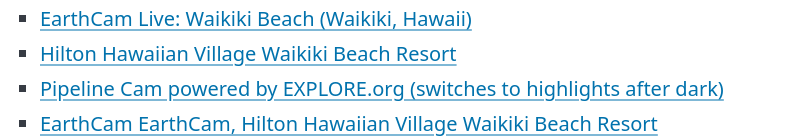
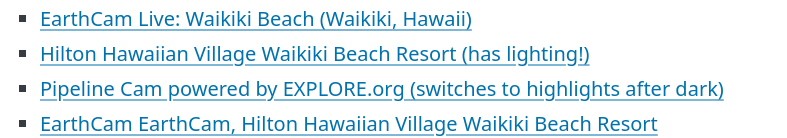
Before and after one commit to mudphone/hitsunami, a plain HTML site: page index.html in a window 1280 px wide. Shown: the part 557-695 px from the top of the page, without its empty margins (0-787 px from the left). Drawn offline with nearby package versions, Linux system fonts and the light colour scheme.

Commit message:
has lighting!

```diff
--- a/index.html
+++ b/index.html
@@ -23,7 +23,7 @@
         <li><a href="https://www.youtube.com/watch?v=6tHEWDnxj2Y">Waikiki Aquarium South Shore Surf Cam</a></li>
         <li><a href="https://www.youtube.com/live/z_Dn0wGfGSU">EarthCam Live: Waikiki Beach (Waikiki, Hawaii)</a></li>
         <!--<li><a href="https://www.ozolio.com/explore/NOKC000000AC">Ozolio</a></li>-->
-        <li><a href="https://www.hilton.com/en/hotels/hnlhvhh-hilton-hawaiian-village-waikiki-beach-resort/resort/webcam/">Hilton Hawaiian Village Waikiki Beach Resort</a></li>
+        <li><a href="https://www.hilton.com/en/hotels/hnlhvhh-hilton-hawaiian-village-waikiki-beach-resort/resort/webcam/">Hilton Hawaiian Village Waikiki Beach Resort (has lighting!)</a></li>
         <li><a href="https://www.youtube.com/live/VI8Wj5EwoRM?si=rXu2qNLJigx4-zh3">Pipeline Cam powered by EXPLORE.org (switches to highlights after dark)</a></li>
         <li><a href="https://www.earthcam.com/usa/hawaii/waikiki/?cam=waikiki">EarthCam EarthCam, Hilton Hawaiian Village Waikiki Beach Resort</a></li>
     </ul>
```
